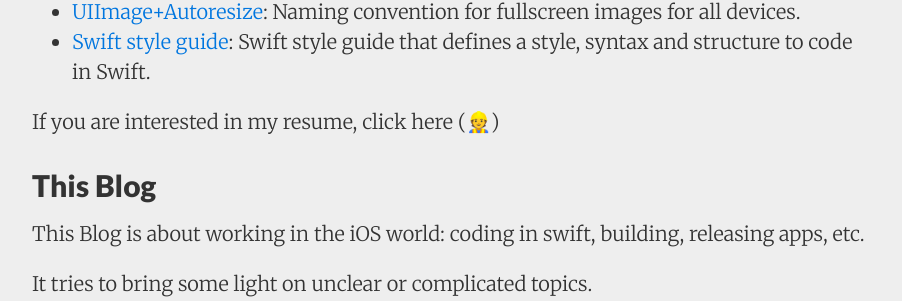
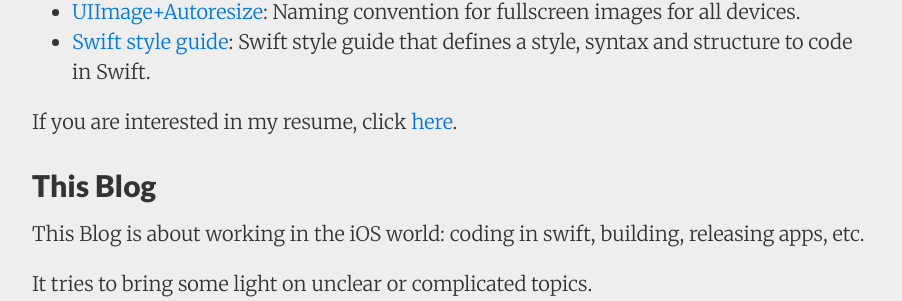
Before and after one commit to kevindelord/kevindelord.github.io, a Jekyll site: the page built from about.md, in a window 1280 px wide. Shown: the part 711-1012 px from the top of the page, without its empty margins (188-1090 px from the left). Built offline with Jekyll 4.4.1, drawn with Linux system fonts in a browser that asks for light colours; nearby versions of some CDN libraries; emoji names are drawn with the system emoji font; part of the change alters nothing that is shown.

```diff
--- a/about.md
+++ b/about.md
@@ -25,7 +25,7 @@ I'm also doing and maintaining few iOS libraries:
 * [UIImage+Autoresize](https://github.com/kevindelord/UIImage-Autoresize): Naming convention for fullscreen images for all devices.
 * [Swift style guide](https://github.com/kevindelord/swift-style-guide): Swift style guide that defines a style, syntax and structure to code in Swift.
 
-If you are interested in my resume, click here (:construction_worker:)
+If you are interested in my resume, click [here]({{ site.baseurl }}/images/delord_kevin_CV_EN_07_2016.pdf).
 
 ## This Blog
 
```
Also changed, not shown: 1 other file.
